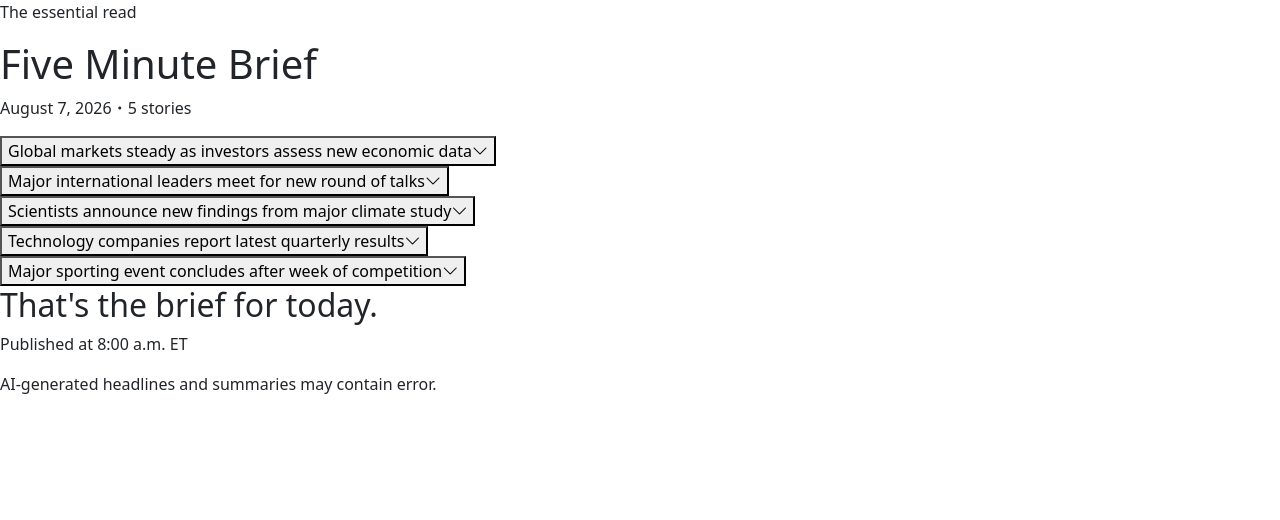
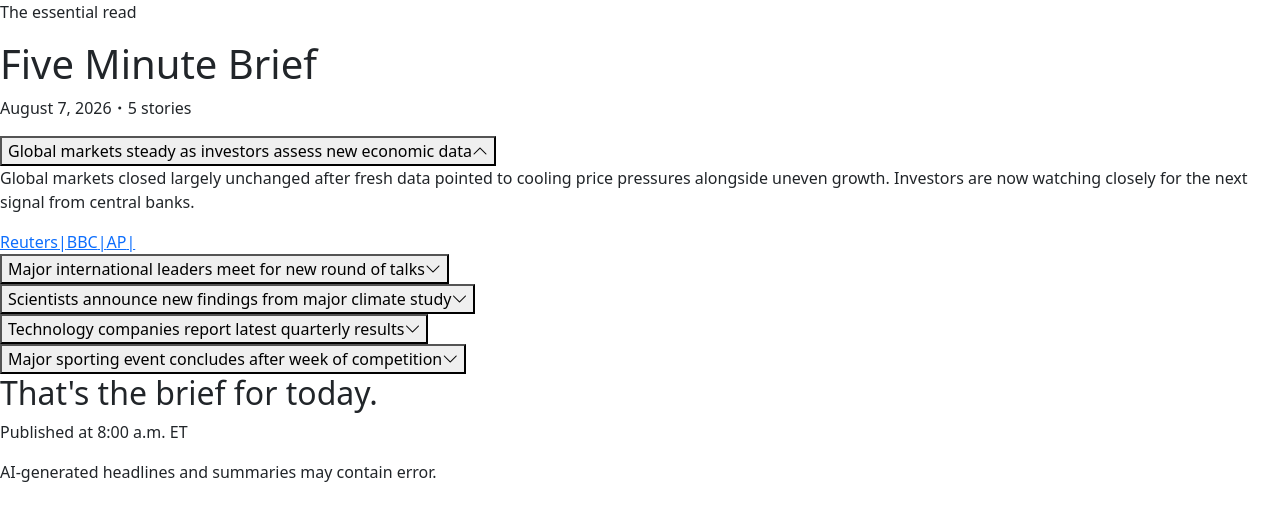
Before and after one commit to ductrl/five-minute-brief, a React (Vite) app: page / in a window 1280 px wide. Shown: the top 520 px of the page. Built offline with nearby package versions, Linux system fonts and the light colour scheme.

Commit message:
Made the first headline open by default

```diff
--- a/src/components/StoryItem.jsx
+++ b/src/components/StoryItem.jsx
@@ -1,7 +1,12 @@
 import { useState } from "react";
 
-const StoryItem = ({ headline, summary, sources }) => {
-  const [isOpen, setIsOpen] = useState(false);
+const StoryItem = ({
+  headline,
+  summary,
+  sources,
+  defaultOpen=false
+}) => {
+  const [isOpen, setIsOpen] = useState(defaultOpen);
 
   const handleToggle = () => {
     setIsOpen(!isOpen);
--- a/src/components/StoryList.jsx
+++ b/src/components/StoryList.jsx
@@ -3,12 +3,13 @@ import StoryItem from "./StoryItem";
 const StoryList = ({ stories }) => {
   return (
     <section>
-      {stories.map(story => (
+      {stories.map((story, index) => (
         <StoryItem
           key={story.id}
           headline={story.headline}
           summary={story.summary}
           sources={story.sources}
+          defaultOpen={index === 0}
         />
       ))}
     </section>
```
